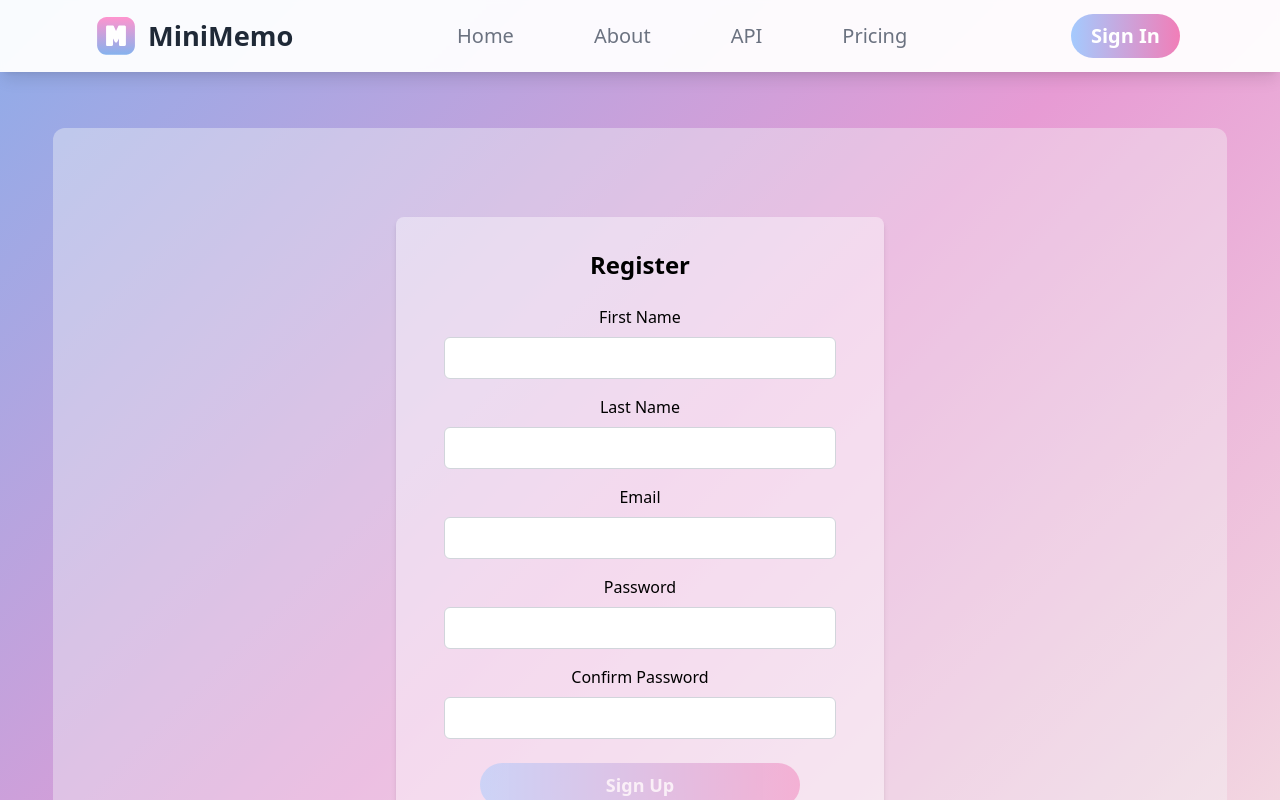
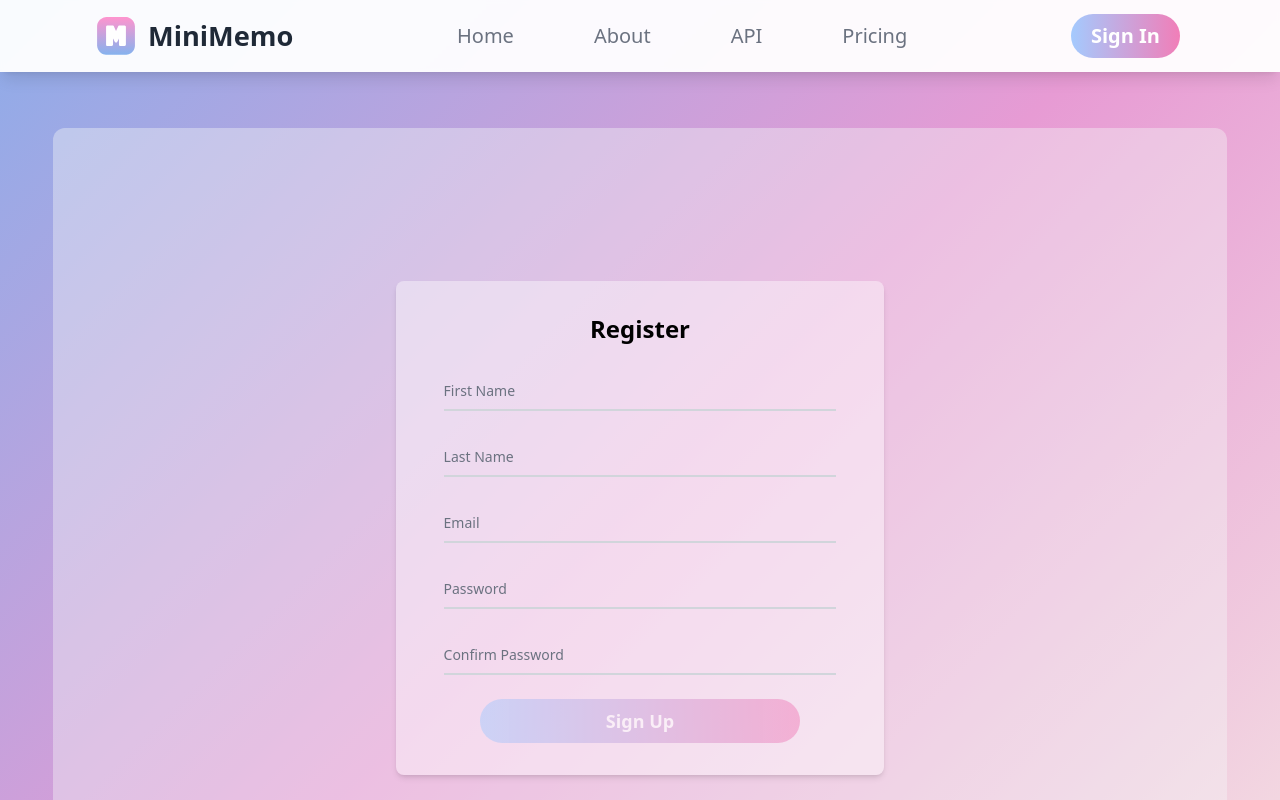
Before and after one commit to dmitrii-cernev/quickflick-fe, a React (Vite) app: page /register in a window 1280 px wide. Shown: the top 800 px of the page. Built offline with nearby package versions, Linux system fonts and the light colour scheme; what tailwindcss-animated would draw is missing.

Commit message:
formatting

```diff
--- a/src/pages/About.jsx
+++ b/src/pages/About.jsx
@@ -1,6 +1,6 @@
 export default function About() {
     return (<div
-        className="w-11/12 mx-auto container text-left mb-6 min-h-screen bg-white bg-opacity-80 p-8 sm:p-20 rounded-xl animate-fade animate-duration-200">
+        className="w-11/12 mx-auto container text-left mb-6 min-h-screen bg-white bg-opacity-40 p-8 sm:p-20 rounded-xl animate-fade animate-duration-200">
         <h1 className="text-4xl font-bold mb-4">About Us</h1>
 
         <div className="m-1 sm:m-6 p-2 sm:p-6 rounded-md shadow-md">
--- a/src/pages/ApiPage.jsx
+++ b/src/pages/ApiPage.jsx
@@ -1,11 +1,12 @@
 export default function ApiPage() {
     return (
         <div
-            className="w-11/12 mx-auto container text-left mb-6 min-h-screen bg-white bg-opacity-80 p-10 sm:p-20 rounded-xl animate-fade animate-duration-200">
+            className="w-11/12 mx-auto container text-left mb-6 min-h-screen bg-white bg-opacity-40 p-10 sm:p-20 rounded-xl animate-fade animate-duration-200">
             <h1 className="text-4xl font-bold mb-4">API</h1>
             <p className="text-lg font-semibold mb-2">MiniMemo provides a simple API for developers
                 to use.</p>
-            <p className="text-lg mb-2 text-red-400 font-semibold">The API is currently in beta and
+            <p className="text-lg mb-2 text-red-500 font-semibold bg-white bg-opacity-40 rounded-2xl p-2">The
+                API is currently in beta and
                 is subject to change.</p>
         </div>
     )
--- a/src/pages/LoginPage.jsx
+++ b/src/pages/LoginPage.jsx
@@ -1,5 +1,6 @@
 import {useState} from 'react';
 import {Link} from 'react-router-dom';
+import {Button, FloatingLabel} from "flowbite-react";
 
 const LoginPage = () => {
     const [username, setUsername] = useState('');
@@ -14,48 +15,43 @@ const LoginPage = () => {
         console.log('Login button clicked');
     };
 
-    return (
+    return (<div
+        className="w-11/12 mx-auto flex justify-center items-center h-screen my-4 sm:bg-white sm:bg-opacity-40 rounded-xl animate-fade animate-duration-200">
         <div
-            className="w-11/12 mx-auto flex justify-center items-center h-screen my-4 sm:bg-white sm:bg-opacity-40 rounded-xl animate-fade animate-duration-200">
-            <div className="sm:w-5/12 bg-white bg-opacity-40 p-8 rounded-md shadow-md">
-                <h1 className="text-2xl font-bold">Sign In</h1>
+            className="bg-white bg-opacity-40 p-8 rounded-md shadow-md flex-grow sm:flex-grow-0">
+            <h1 className="text-2xl font-bold text-gray-800">Sign In</h1>
 
-                <form className="flex flex-col my-4">
-                    <label className="mb-2">Username</label>
-                    <input
-                        type="text"
+            <form className="flex flex-col gap-y-4 my-4 text-left items-center justify-between">
+                <FloatingLabel variant={"standard"}
+                               label={"Username"}
                                value={username}
                                onChange={(e) => setUsername(e.target.value)}
-                        className="p-2 border border-gray-300 rounded-md mb-4"
+                               className={"xs:w-72 sm:w-96"}
+                />
+                <FloatingLabel variant={"standard"} label={"Password"}
+                               type={"password"}
+                               value={password}
+                               onChange={(e) => setPassword(e.target.value)}
+                               className={"xs:w-72 sm:w-96"}
                 />
 
-                    <label className="mb-2">Password</label>
-                    <input
-                        type="password"
-                        value={password}
-                        onChange={(e) => setPassword(e.target.value)}
-                        className="p-2 border border-gray-300 rounded-md mb-6"
-                    />
-
-                    <button
-                        type="button"
+                <Button
+                    pill
+                    size={"lg"}
                     onClick={handleLogin}
                     disabled={!isFormValid()}
-                        className={`text-lg font-semibold bg-gradient-to-r from-blue-300 to-pink-400 ${
-                            isFormValid()
-                                ? 'text-white hover:from-blue-300 hover:to-pink-600 focus:outline-none'
-                                : 'text-gray-700 cursor-not-allowed opacity-50'
-                        } p-2 rounded-full transition-all`}
+                    gradientDuoTone="purpleToPink"
+                    className={` sm:w-3/12 font-semibold bg-gradient-to-r from-blue-300 to-pink-400 ${isFormValid() ? 'text-white hover:from-blue-300 hover:to-pink-600 focus:outline-none' : 'text-gray-700 cursor-not-allowed opacity-50'} p-2 transition-all`}
                 >
                     Login
-                    </button>
+                </Button>
             </form>
-                <Link to="/register" className="text-sm text-blue-500 hover:underline">
+            <Link to="/register"
+                  className="text-lg font-semibold text-blue-500 hover:underline">
                 Sign Up
             </Link>
         </div>
-        </div>
-    );
+    </div>);
 };
 
 export default LoginPage;
--- a/src/pages/PricingPage.jsx
+++ b/src/pages/PricingPage.jsx
@@ -1,7 +1,7 @@
 export default function PricingPage() {
     return (
         <div
-            className="w-11/12 mx-auto container text-left mb-6 min-h-screen bg-white bg-opacity-80 p-10 sm:p-20 rounded-xl animate-fade animate-duration-200">
+            className="w-11/12 mx-auto container text-left mb-6 min-h-screen bg-white bg-opacity-40 p-10 sm:p-20 rounded-xl animate-fade animate-duration-200">
             <h1 className="text-4xl font-bold mb-4">Pricing</h1>
             <p className="text-lg font-semibold mb-2">Plans are currently in development.</p>
         </div>
--- a/src/pages/RegistrationPage.jsx
+++ b/src/pages/RegistrationPage.jsx
@@ -1,4 +1,5 @@
 import {useState} from 'react';
+import {FloatingLabel} from "flowbite-react";
 
 const RegistrationPage = () => {
     const [firstName, setFirstName] = useState('');
@@ -9,13 +10,7 @@ const RegistrationPage = () => {
     const [registrationError, setRegistrationError] = useState('');
 
     const isFormValid = () => {
-        return (
-            firstName.trim() !== '' &&
-            lastName.trim() !== '' &&
-            email.trim() !== '' &&
-            password.trim() !== '' &&
-            confirmPassword.trim() === password.trim()
-        );
+        return (firstName.trim() !== '' && lastName.trim() !== '' && email.trim() !== '' && password.trim() !== '' && confirmPassword.trim() === password.trim());
     };
 
     const handleRegister = () => {
@@ -29,53 +24,46 @@ const RegistrationPage = () => {
         }
     };
 
-    return (
-        <div
+    return (<div
         className="flex justify-center items-center h-screen sm:bg-gray-100 sm:bg-opacity-40 w-11/12 m-4 mx-auto rounded-xl animate-fade animate-duration-200">
         <div className="sm:w-5/12 bg-white p-8 sm:px-12 rounded-lg shadow-md bg-opacity-40">
             <h1 className="text-2xl font-bold mb-6">Register</h1>
 
             {registrationError && <p className="text-red-500 mb-4">{registrationError}</p>}
 
-                <form className="flex flex-col">
-                    <label className="mb-2">First Name</label>
-                    <input
-                        type="text"
+            <form className="flex flex-col text-left gap-4">
+                <FloatingLabel variant={"standard"}
+                               label={"First Name"}
                                value={firstName}
                                onChange={(e) => setFirstName(e.target.value)}
-                        className="p-2 border border-gray-300 rounded-md mb-4"
+                               className={""}
                 />
-
-                    <label className="mb-2">Last Name</label>
-                    <input
-                        type="text"
+                <FloatingLabel variant={"standard"}
+                               label={"Last Name"}
                                value={lastName}
                                onChange={(e) => setLastName(e.target.value)}
-                        className="p-2 border border-gray-300 rounded-md mb-4"
+                               className={""}
                 />
-
-                    <label className="mb-2">Email</label>
-                    <input
-                        type="email"
+                <FloatingLabel variant={"standard"}
+                               label={"Email"}
+                               type={"email"}
                                value={email}
                                onChange={(e) => setEmail(e.target.value)}
-                        className="p-2 border border-gray-300 rounded-md mb-4"
+                               className={""}
                 />
-
-                    <label className="mb-2">Password</label>
-                    <input
-                        type="password"
+                <FloatingLabel variant={"standard"}
+                               label={"Password"}
                                value={password}
                                onChange={(e) => setPassword(e.target.value)}
-                        className="p-2 border border-gray-300 rounded-md mb-4"
+                               className={""}
+                               type={"password"}
                 />
-
-                    <label className="mb-2">Confirm Password</label>
-                    <input
-                        type="password"
+                <FloatingLabel variant={"standard"}
+                               label={"Confirm Password"}
                                value={confirmPassword}
                                onChange={(e) => setConfirmPassword(e.target.value)}
-                        className="p-2 border border-gray-300 rounded-md mb-6"
+                               className={""}
+                               type={"password"}
                 />
 
                 <button
@@ -90,8 +78,7 @@ const RegistrationPage = () => {
                 </button>
             </form>
         </div>
-        </div>
-    );
+    </div>);
 };
 
 export default RegistrationPage;
--- /dev/null
+++ b/src/themes/FlowBiteTheme.jsx
@@ -0,0 +1,3 @@
+import {CustomFlowbiteTheme} from 'flowbite-react';
+
+const MiniMemoTheme: CustomFlowbiteTheme = {}
```
Lines whose indentation alone changed are shown as unchanged.
